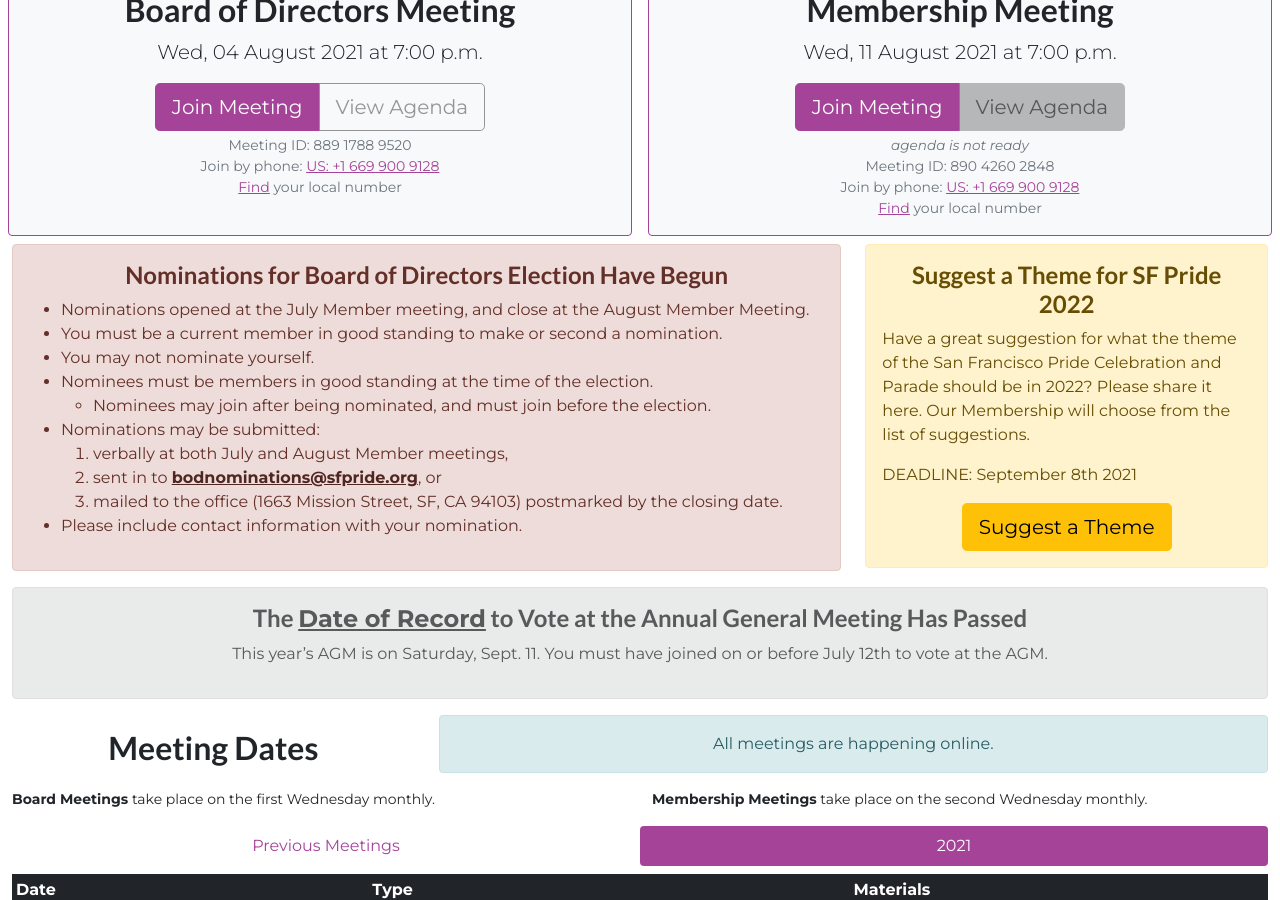
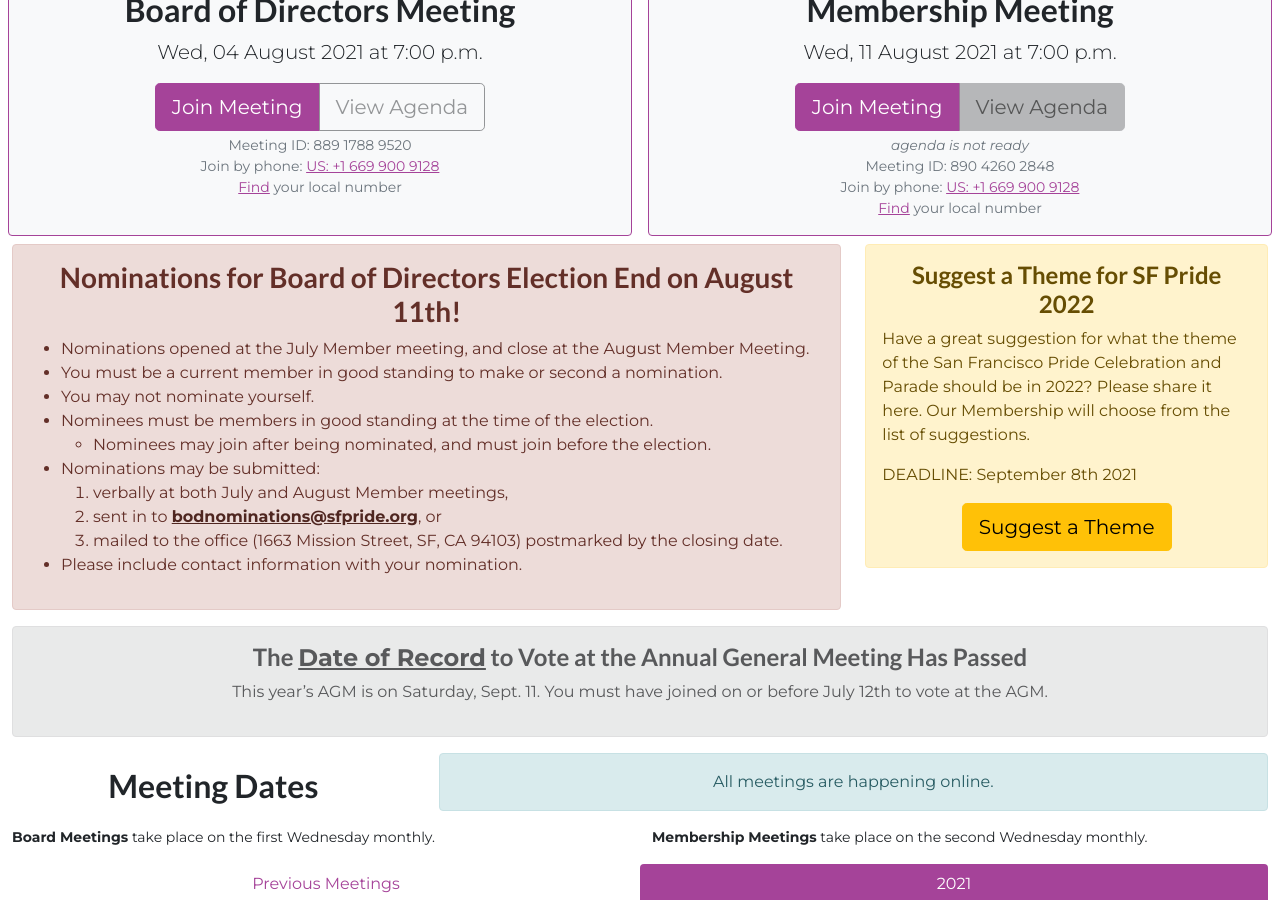
Before and after one commit to sfpride/members, a Jekyll site: the page built from index.html, in a window 1280 px wide and 900 px high, scrolled down 358 px. Built offline with Jekyll 4.4.1, drawn with Linux system fonts in a browser that asks for light colours; some web fonts are replaced.

Commit message:
call attention to bod nom deadline

```diff
--- a/_includes/announcements.html
+++ b/_includes/announcements.html
@@ -14,7 +14,7 @@
 
     <div class="col order-md-1">
         <div class="alert alert-danger">
-            <h4 class="alert-heading text-center">Nominations for Board of Directors Election Have Begun</h4>
+            <h3 class="alert-heading text-center">Nominations for Board of Directors Election End on August 11th!</h3>
             <ul>
                 <li>Nominations opened at the July Member meeting, and close at the August Member Meeting.</li>
                 <li>You must be a current member in good standing to make or second a nomination.</li>
```
